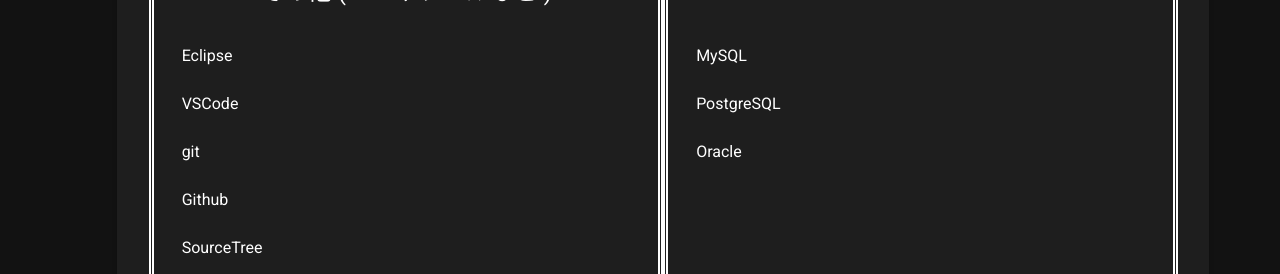
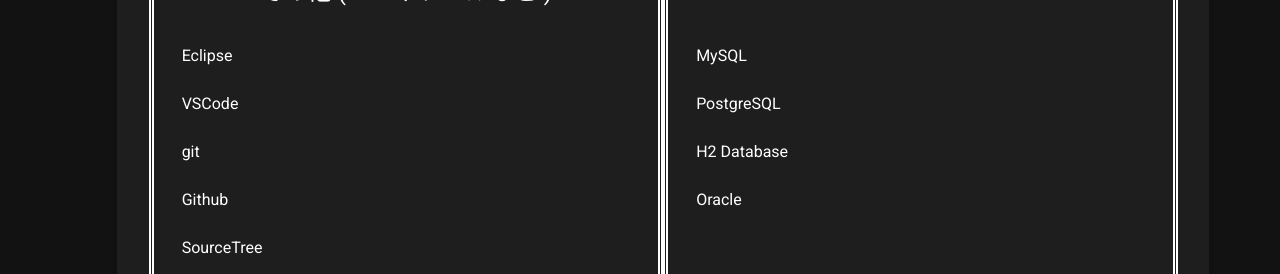
Before and after one commit to m5e2/Self-Introduction, a Nuxt app: page / in a window 1280 px wide. Shown: the part 2420-2694 px from the top of the page. Built offline with nearby package versions, Linux system fonts and the light colour scheme.

Commit message:
Update index.js

```diff
--- a/pages/index.vue
+++ b/pages/index.vue
@@ -179,7 +179,12 @@
         { name: "bulma" },
         { name: "SpringBoot" },
       ],
-      db: [{ name: "MySQL" }, { name: "PostgreSQL" }, { name: "Oracle" }],
+      db: [
+        { name: "MySQL" },
+        { name: "PostgreSQL" },
+        { name: "H2 Database" },
+        { name: "Oracle" },
+      ],
       others: [
         { name: "Eclipse" },
         { name: "VSCode" },
```
Also changed, not shown: 2 other files (tests, documents, lock files or other folders).
